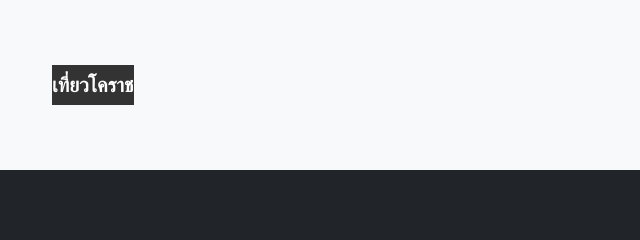
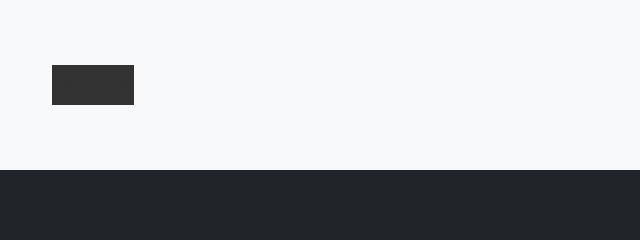
Before and after one commit to 66160008/hw2_bootstrap, a plain HTML site: page index.html in a window 1280 px wide. Shown: the top 240 px of the page, 0-640 px from the left. Drawn offline with nearby package versions, Linux system fonts and the light colour scheme.

Commit message:
ปรับปรุง css

```diff
--- a/css/style.css
+++ b/css/style.css
@@ -10,12 +10,11 @@ body {
   /* Navbar Styles */
   .navbar {
     background-color: #333; /* Dark background for a sophisticated feel */
-    color: #f4f4f4;
     padding: 15px 30px;
   }
 
   .navbar-brand {
-    color: white; /* Gold color for a luxurious touch */
+    color: #333; /* Gold color for a luxurious touch */
     background-color: #333;
     font-weight: bold;
     text-decoration: none;
```
